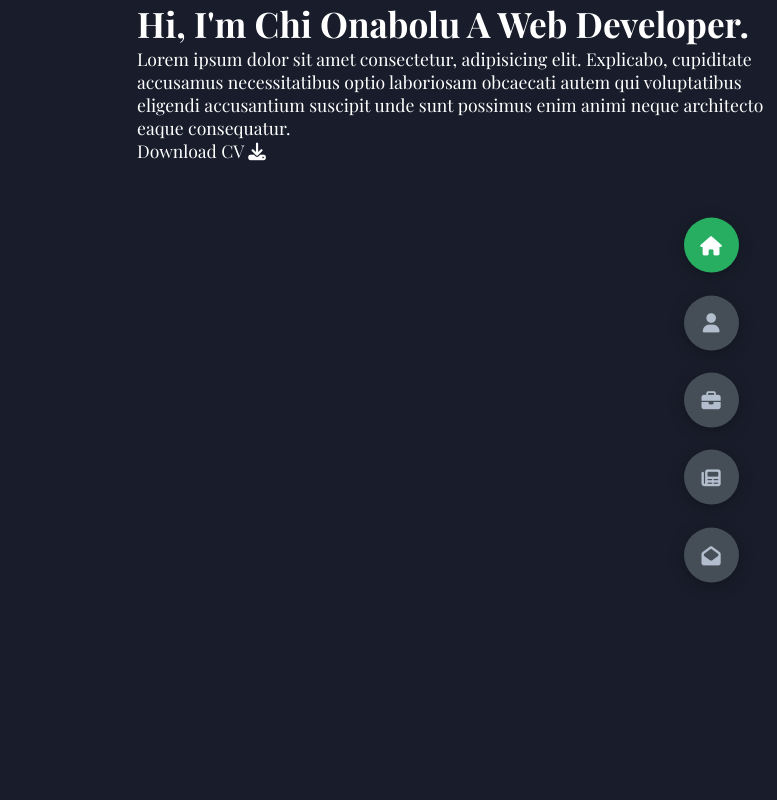
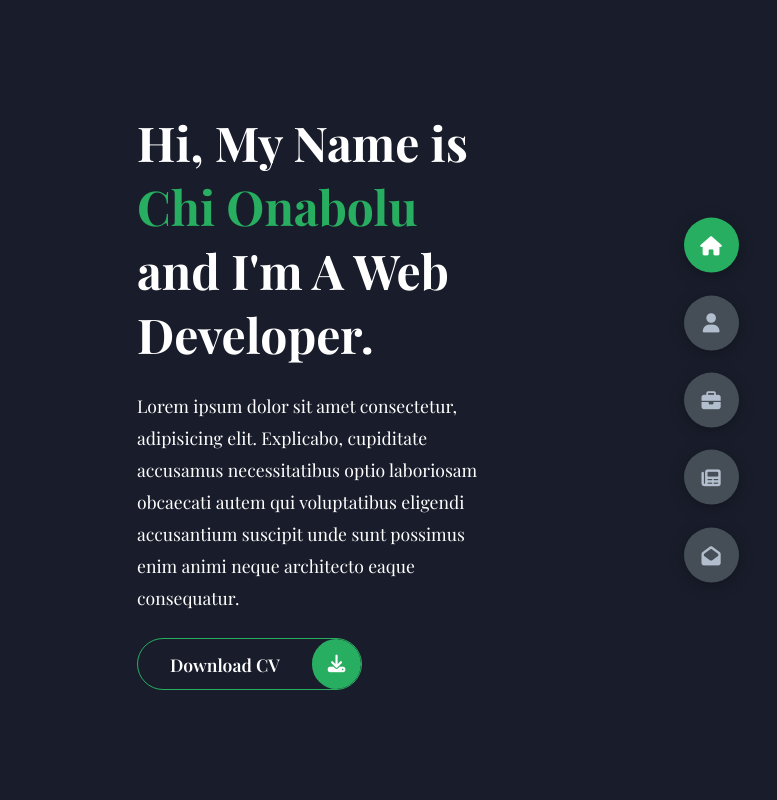
Before and after one commit to chionabolu/chionabolu.github.io, a plain HTML site: page index.html in a window 1280 px wide. Shown: the full height of the page, 503-1280 px from the left. Drawn offline with nearby package versions, Linux system fonts and the light colour scheme; a web font is replaced by a local one.

Commit message:
add resume download button styling

```diff
--- a/index.html
+++ b/index.html
@@ -31,8 +31,8 @@
         </div>
         <div class="right-header">
           <h1 class="name">
-            Hi, I'm <span>Chi Onabolu</span>
-            A Web Developer.
+            Hi, My Name is <span>Chi Onabolu</span>
+            and I'm A Web Developer.
           </h1>
           <p>
             Lorem ipsum dolor sit amet consectetur, adipisicing elit. Explicabo,
@@ -40,10 +40,12 @@
             qui voluptatibus eligendi accusantium suscipit unde sunt possimus
             enim animi neque architecto eaque consequatur.
           </p>
-          <a href="" class="main-btn">
-            <span class="btn-text">Download CV</span>
-            <span class="btn-icon"><i class="fas fa-download"></i></span>
-          </a>
+          <div class="btn-con">
+            <a href="" class="main-btn">
+              <span class="btn-text">Download CV</span>
+              <span class="btn-icon"><i class="fas fa-download"></i></span>
+            </a>
+          </div>
         </div>
       </div>
     </header>
--- a/styles/style.scss
+++ b/styles/style.scss
@@ -172,6 +172,67 @@ section{
             }
         }
     }
+
+    .right-header{
+        display: flex;
+        flex-direction: column;
+        justify-content: center;
+        padding-right: 18rem;
+        .name{
+            font-size: 3rem;
+            span{
+                color: var(--color-secondary);
+            }
+        }
+        p{
+            margin: 1.5rem 0;
+            line-height: 2rem;
+        }
+    }
 }
 
 /*independent components*/
+.btn-con{
+    display: flex;
+    align-self: flex-start;
+}
+.main-btn {
+    border-radius: 30px;
+    color: inherit;
+    font-weight: 600;
+    position: relative;
+    border: 1px solid var(--color-secondary);
+    display: flex;
+    align-self: flex-start;
+    display: flex;
+    align-items: center;
+    overflow: hidden;
+    .btn-text{
+        padding: 0 2rem;
+    }
+    .btn-icon{
+        background-color: var(--color-secondary);
+        display: flex;
+        align-items: center;
+        justify-content: center;
+        border-radius: 50%;
+        padding: 1rem;
+    }
+    &::before{
+        content: '';
+        position: absolute;
+        top: 0;
+        right: 0;
+        transform: translateX(100%);
+        transition: all .4s ease-out;
+        z-index: -1;
+    }
+    &:hover{
+        &::before{
+            width: 100%;
+            height: 100%;
+            background-color: var(--color-secondary);
+            transform: translateX(0);
+        }
+    }
+}
```
Also changed, not shown: styles/style.css, 1 other file.
